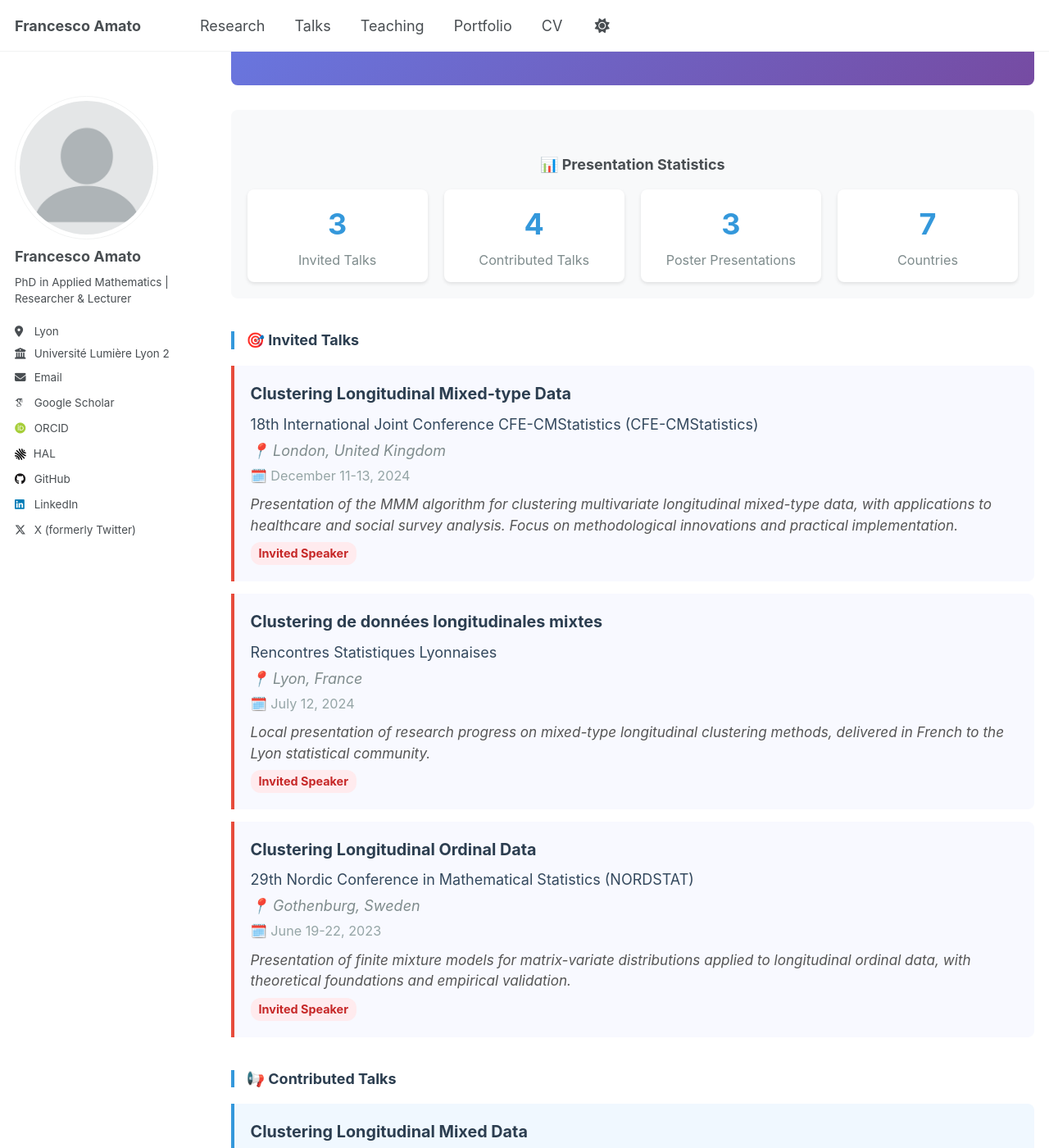
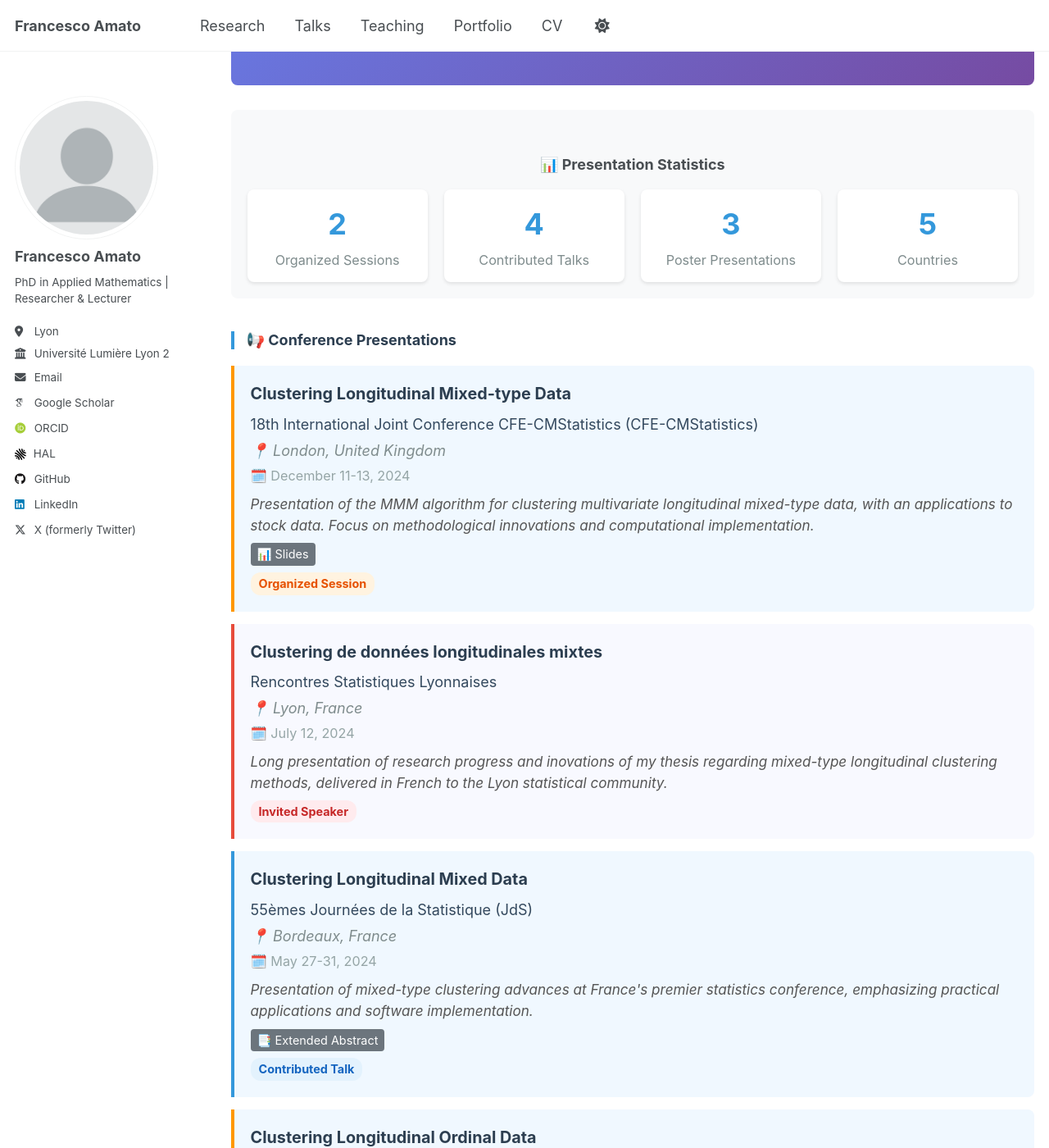
Before and after one commit to FraAmato/FraAmato.github.io, a Jekyll site: the page built from _pages/talks.md, in a window 1280 px wide and 1400 px high, scrolled down 292 px. Shown: the whole window at 82% size. Built offline with Jekyll 4.4.1, drawn with Linux system fonts in a browser that asks for light colours; some web fonts are replaced; a script that is not in the unit is left out; some of the changed text lies outside the part shown.

Commit message:
Update talks.md

```diff
--- a/_pages/talks.md
+++ b/_pages/talks.md
@@ -35,6 +35,15 @@ author_profile: true
 .invited-talk {
   background: #f8f9ff;
   border-left: 4px solid #e74c3c;
+  padding: 20px;
+  margin: 15px 0;
+  border-radius: 0 8px 8px 0;
+  transition: transform 0.2s ease;
+}
+
+.organized-talk {
+  background: #f0f8ff;
+  border-left: 4px solid #ff9800;
   padding: 20px;
   margin: 15px 0;
   border-radius: 0 8px 8px 0;
@@ -100,6 +109,11 @@ author_profile: true
 .invited-badge {
   background: #ffebee;
   color: #c62828;
+}
+
+.organized-badge {
+  background: #fff3e0;
+  color: #e65100;
 }
 
 .contributed-badge {
@@ -187,8 +201,8 @@ author_profile: true
   <h3>📊 Presentation Statistics</h3>
   <div class="stats-grid">
     <div class="stat-card">
-      <div class="stat-number">3</div>
-      <div class="stat-label">Invited Talks</div>
+      <div class="stat-number">2</div>
+      <div class="stat-label">Organized Sessions</div>
     </div>
     <div class="stat-card">
       <div class="stat-number">4</div>
@@ -199,24 +213,27 @@ author_profile: true
       <div class="stat-label">Poster Presentations</div>
     </div>
     <div class="stat-card">
-      <div class="stat-number">7</div>
+      <div class="stat-number">5</div>
       <div class="stat-label">Countries</div>
     </div>
   </div>
 </div>
 
 <div class="talk-category">
-  <h3>🎯 Invited Talks</h3>
+  <h3>📢 Conference Presentations</h3>
 
-  <div class="invited-talk talk-item">
+  <div class="organized-talk talk-item">
     <div class="talk-title">Clustering Longitudinal Mixed-type Data</div>
     <div class="talk-venue">18th International Joint Conference CFE-CMStatistics (CFE-CMStatistics)</div>
     <div class="talk-location">📍 London, United Kingdom</div>
     <div class="talk-date">🗓️ December 11-13, 2024</div>
     <div class="talk-abstract">
-      Presentation of the MMM algorithm for clustering multivariate longitudinal mixed-type data, with applications to healthcare and social survey analysis. Focus on methodological innovations and practical implementation.
+      Presentation of the MMM algorithm for clustering multivariate longitudinal mixed-type data, with an applications to stock data. Focus on methodological innovations and computational implementation.
     </div>
-    <span class="talk-type-badge invited-badge">Invited Speaker</span>
+    <div class="conference-links">
+     <a href="https://hal.science/hal-04849671v1" target="_blank">📊 Slides</a>
+    </div>
+    <span class="talk-type-badge organized-badge">Organized Session</span>
   </div>
 
   <div class="invited-talk talk-item">
@@ -225,35 +242,9 @@ author_profile: true
     <div class="talk-location">📍 Lyon, France</div>
     <div class="talk-date">🗓️ July 12, 2024</div>
     <div class="talk-abstract">
-      Local presentation of research progress on mixed-type longitudinal clustering methods, delivered in French to the Lyon statistical community.
+      Long presentation of research progress and inovations of my thesis regarding mixed-type longitudinal clustering methods, delivered in French to the Lyon statistical community.
     </div>
     <span class="talk-type-badge invited-badge">Invited Speaker</span>
-  </div>
-
-  <div class="invited-talk talk-item">
-    <div class="talk-title">Clustering Longitudinal Ordinal Data</div>
-    <div class="talk-venue">29th Nordic Conference in Mathematical Statistics (NORDSTAT)</div>
-    <div class="talk-location">📍 Gothenburg, Sweden</div>
-    <div class="talk-date">🗓️ June 19-22, 2023</div>
-    <div class="talk-abstract">
-      Presentation of finite mixture models for matrix-variate distributions applied to longitudinal ordinal data, with theoretical foundations and empirical validation.
-    </div>
-    <span class="talk-type-badge invited-badge">Invited Speaker</span>
-  </div>
-</div>
-
-<div class="talk-category">
-  <h3>📢 Contributed Talks</h3>
-
-  <div class="contributed-talk talk-item">
-    <div class="talk-title">Clustering Longitudinal Mixed Data</div>
-    <div class="talk-venue">International Conference on Statistics and Data Science (ICSDS), IMS</div>
-    <div class="talk-location">📍 Nice, France</div>
-    <div class="talk-date">🗓️ December 16-19, 2024</div>
-    <div class="talk-abstract">
-      Latest developments in the MMM methodology with focus on computational efficiency and scalability for large-scale longitudinal studies.
-    </div>
-    <span class="talk-type-badge contributed-badge">Contributed Talk</span>
   </div>
 
   <div class="contributed-talk talk-item">
@@ -264,8 +255,23 @@ author_profile: true
     <div class="talk-abstract">
       Presentation of mixed-type clustering advances at France's premier statistics conference, emphasizing practical applications and software implementation.
     </div>
+    <div class="conference-links">
+     <a href="https://hal.science/hal-04577985v1" target="_blank">📑 Extended Abstract</a>
+    </div>
     <span class="talk-type-badge contributed-badge">Contributed Talk</span>
   </div>
+
+  <div class="organized-talk talk-item">
+    <div class="talk-title">Clustering Longitudinal Ordinal Data</div>
+    <div class="talk-venue">29th Nordic Conference in Mathematical Statistics (NORDSTAT)</div>
+    <div class="talk-location">📍 Gothenburg, Sweden</div>
+    <div class="talk-date">🗓️ June 19-22, 2023</div>
+    <div class="talk-abstract">
+      Presentation of the MOM model, a finite mixture model for matrix-variate distributions applied to longitudinal ordinal data, with theoretical foundations and empirical validation.
+    </div>
+    <span class="talk-type-badge organized-badge">Organized Session</span>
+  </div>
+</div>
 
   <div class="contributed-talk talk-item">
     <div class="talk-title">Clustering Longitudinal Ordinal Data</div>
@@ -273,7 +279,7 @@ author_profile: true
     <div class="talk-location">📍 Bologna, Italy</div>
     <div class="talk-date">🗓️ August 23-26, 2022</div>
     <div class="talk-abstract">
-      Early presentation of ordinal data clustering methodology at the leading computational statistics conference, focusing on algorithmic innovations.
+      Early presentation of ordinal data clustering methodology at a leading computational statistics conference, focusing on computational issues.
     </div>
     <span class="talk-type-badge contributed-badge">Contributed Talk</span>
   </div>
@@ -284,7 +290,7 @@ author_profile: true
     <div class="talk-location">📍 Lyon, France</div>
     <div class="talk-date">🗓️ June 13-17, 2022</div>
     <div class="talk-abstract">
-      Introduction of the matrix-variate latent Gaussian approach for longitudinal ordinal clustering, with theoretical justification and simulation studies.
+      Introduction and theoretical justification of the matrix-variate latent Gaussian approach for longitudinal ordinal clustering.
     </div>
     <div class="conference-links">
      <a href="https://hal.science/hal-03657066v1" target="_blank">📑 Extended Abstract</a>
@@ -373,13 +379,24 @@ author_profile: true
 <div class="talk-category">
   <h3>🔗 Additional Presentations</h3>
 
+   <div class="contributed-talk talk-item">
+    <div class="talk-title">Clustering Longitudinal Mixed Data</div>
+    <div class="talk-venue">International Conference on Statistics and Data Science (ICSDS), IMS</div>
+    <div class="talk-location">📍 Nice, France</div>
+    <div class="talk-date">🗓️ December 16-19, 2024</div>
+    <div class="talk-abstract">
+      Presentation by Julien Jacques of our joint work regaring the latest developments of the MMM model to cluster longitudinal mixed-type data.
+    </div>
+    <span class="talk-type-badge contributed-badge">Contributed Talk</span>
+  </div>
+
   <div class="contributed-talk talk-item">
     <div class="talk-title">A longitudinal cross country comparison of migrant integration policies via Mixture of Matrix-Normals</div>
     <div class="talk-venue">SIS 2022 - The 51st Scientific Meeting of the Italian Statistical Society</div>
     <div class="talk-location">📍 Caserta, Italy</div>
     <div class="talk-date">🗓️ June 2022</div>
     <div class="talk-abstract">
-      Collaborative presentation with Salvatore Leonardo Alaimo and Emiliano Seri on migration policy analysis using advanced statistical methods.
+      Presentation by Salvatore Leonardo Alaimo and Emiliano Seri of our joint work on migration policy longitudional analysis using mixture of normal matrix-normal distributions.
     </div>
     <div class="conference-links">
       <a href="https://hal.univ-lyon2.fr/hal-03661665v1" target="_blank">HAL Document</a>
@@ -388,6 +405,7 @@ author_profile: true
   </div>
 </div>
 
+
 {% comment %}
 <!-- Keep the original Jekyll talk loop in case you want to use it later -->
 {% for post in site.talks reversed %}
```
